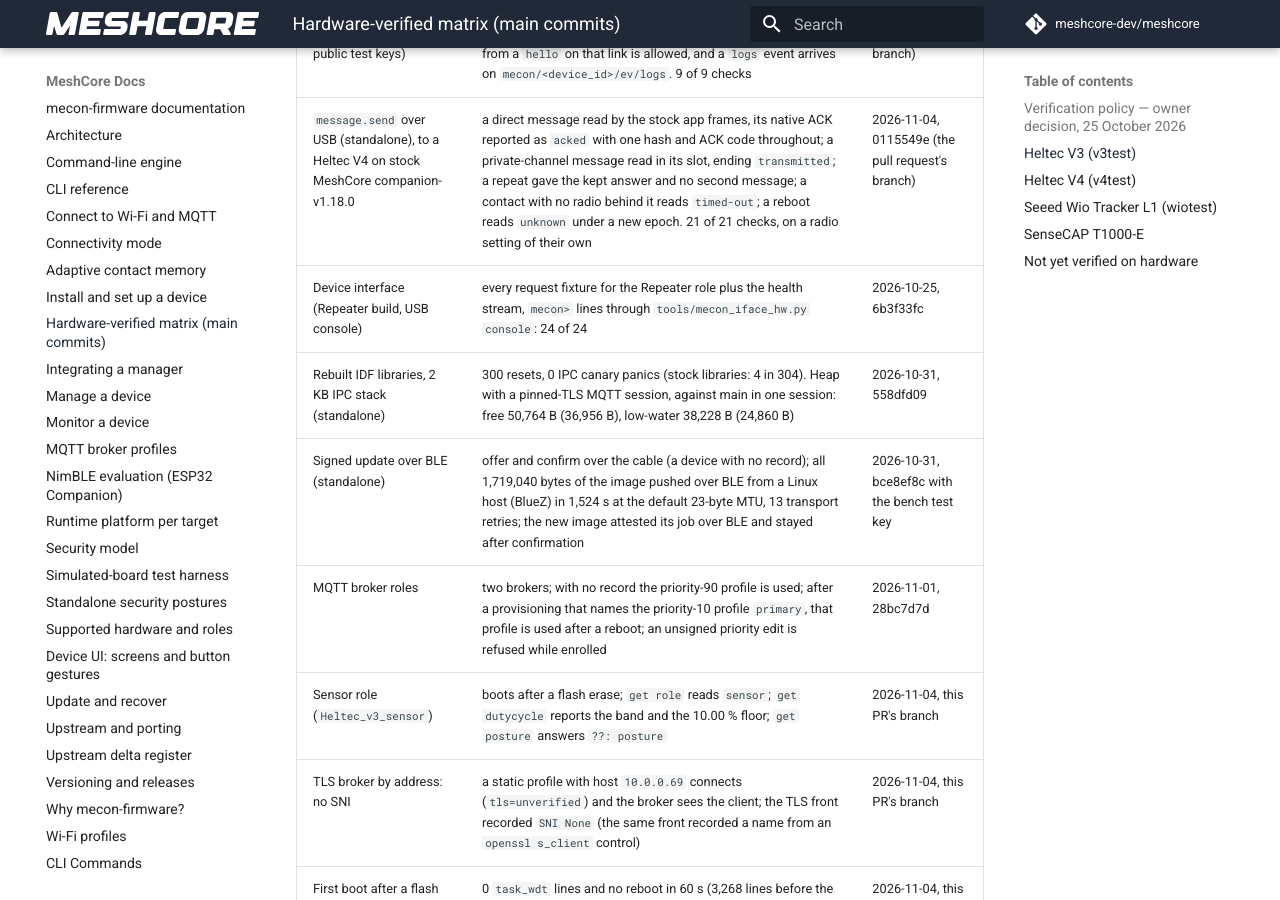
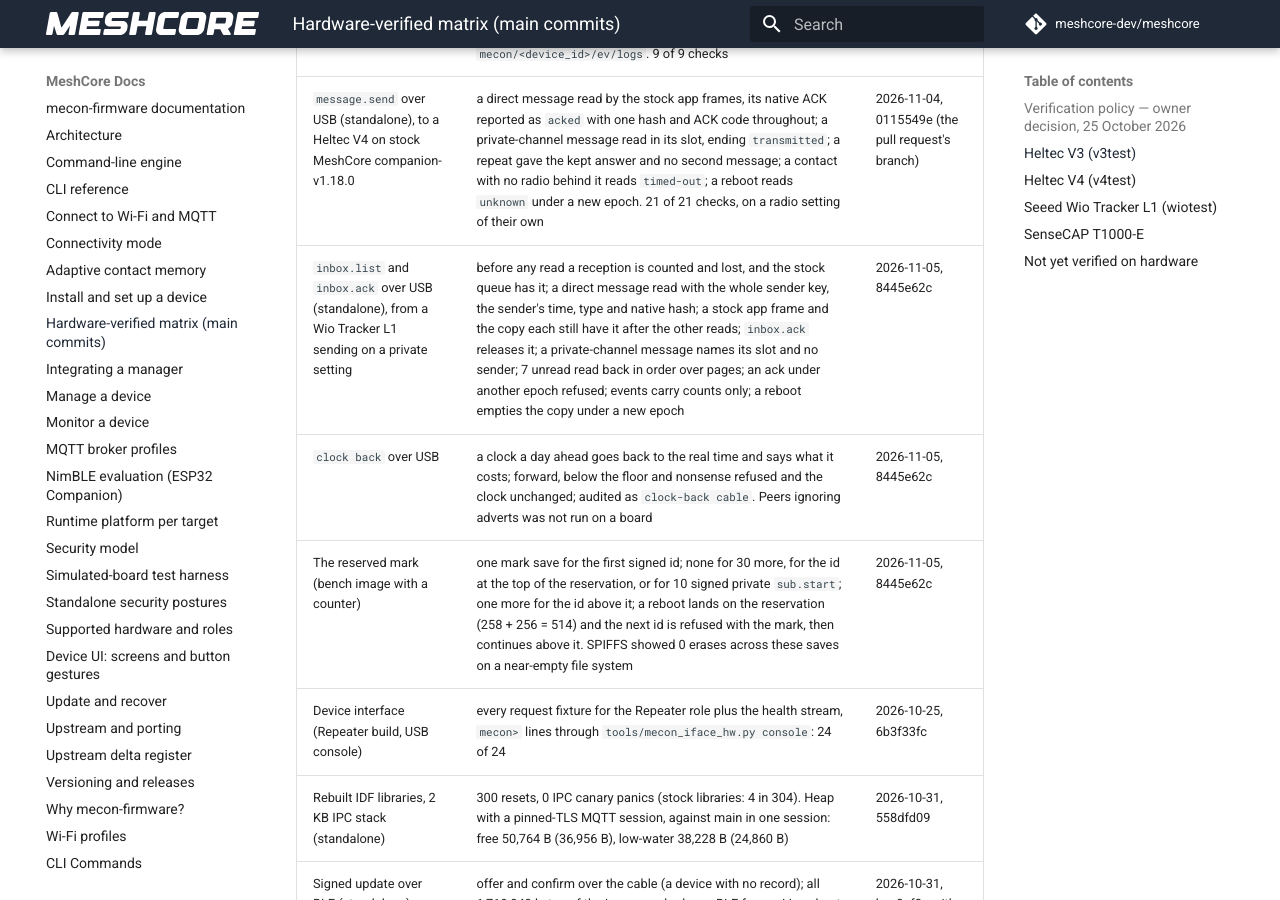
Before and after one commit to hoejriis/mecon-firmware, an MkDocs documentation site: the page built from docs/HARDWARE_VERIFIED.md, in a window 1280 px wide and 900 px high, scrolled down 3294 px. Built offline with MkDocs 1.6.1 and Material for MkDocs 9.7.7, drawn with Linux system fonts in a browser that asks for light colours; comment, search, counter and statistics services are not loaded; some of the changed text lies outside the part shown.

Commit message:
Hardware evidence for the inbox, clock back and the reserved mark; rx_ts as it really is
The bench session showed an unset clock reported as a time, so the contract's claim
that rx_ts is absent until the clock is set was untrue. It now says what the device
does, until the check itself is fixed.

Co-Authored-By: Claude Opus 5.5 (1M context) <noreply@anthropic.com>

```diff
--- a/docs/HARDWARE_VERIFIED.md
+++ b/docs/HARDWARE_VERIFIED.md
@@ -49,6 +49,9 @@ broker host (throwaway TLS brokers) and USB host. Dates are UTC; builds are the
 | Device interface (standalone) | every request fixture of `docs/contract/fixtures/requests.json` plus the health stream, through `tools/mecon_iface_hw.py`: 24 of 24 over USB, 24 of 24 over BLE in three runs with no reset between them (so the retried `config.apply` got its stored result) | 2026-10-24, 9f7b2bb7 |
 | Logs over MQTT, signed (standalone, provisioned with the public test keys) | through a TLS broker with a CA anchor (`tls=verified`): a plain `sub.start` for `logs` is refused; signed with no channel nonce is refused (`bad_channel_nonce`); signed with the nonce from a `hello` on that link is allowed, and a `logs` event arrives on `mecon/<device_id>/ev/logs`. 9 of 9 checks | 2026-11-04, ad4bfe77 (the pull request's branch) |
 | `message.send` over USB (standalone), to a Heltec V4 on stock MeshCore companion-v1.18.0 | a direct message read by the stock app frames, its native ACK reported as `acked` with one hash and ACK code throughout; a private-channel message read in its slot, ending `transmitted`; a repeat gave the kept answer and no second message; a contact with no radio behind it reads `timed-out`; a reboot reads `unknown` under a new epoch. 21 of 21 checks, on a radio setting of their own | 2026-11-04, 0115549e (the pull request's branch) |
+| `inbox.list` and `inbox.ack` over USB (standalone), from a Wio Tracker L1 sending on a private setting | before any read a reception is counted and lost, and the stock queue has it; a direct message read with the whole sender key, the sender's time, type and native hash; a stock app frame and the copy each still have it after the other reads; `inbox.ack` releases it; a private-channel message names its slot and no sender; 7 unread read back in order over pages; an ack under another epoch refused; events carry counts only; a reboot empties the copy under a new epoch | 2026-11-05, 8445e62c |
+| `clock back` over USB | a clock a day ahead goes back to the real time and says what it costs; forward, below the floor and nonsense refused and the clock unchanged; audited as `clock-back cable`. Peers ignoring adverts was not run on a board | 2026-11-05, 8445e62c |
+| The reserved mark (bench image with a counter) | one mark save for the first signed id; none for 30 more, for the id at the top of the reservation, or for 10 signed private `sub.start`; one more for the id above it; a reboot lands on the reservation (258 + 256 = 514) and the next id is refused with the mark, then continues above it. SPIFFS showed 0 erases across these saves on a near-empty file system | 2026-11-05, 8445e62c |
 | Device interface (Repeater build, USB console) | every request fixture for the Repeater role plus the health stream, `mecon> ` lines through `tools/mecon_iface_hw.py console`: 24 of 24 | 2026-10-25, 6b3f33fc |
 | Rebuilt IDF libraries, 2 KB IPC stack (standalone) | 300 resets, 0 IPC canary panics (stock libraries: 4 in 304). Heap with a pinned-TLS MQTT session, against main in one session: free 50,764 B (36,956 B), low-water 38,228 B (24,860 B) | 2026-10-31, 558dfd09 |
 | Signed update over BLE (standalone) | offer and confirm over the cable (a device with no record); all 1,719,040 bytes of the image pushed over BLE from a Linux host (BlueZ) in 1,524 s at the default 23-byte MTU, 13 transport retries; the new image attested its job over BLE and stayed after confirmation | 2026-10-31, bce8ef8c with the bench test key |
@@ -98,6 +101,7 @@ broker host (throwaway TLS brokers) and USB host. Dates are UTC; builds are the
 | Adaptive contacts capacity | 1000 (the store ceiling): the Companion keeps contacts on the 2 MB QSPI flash | 2026-10-21, dd5c9c44 |
 | nRF52 interface worker (#158) | A test-only Repeater build with the device interface, the #157 marker and this worker, over the console with the public test keys: a first `deployment.provision` answered and signed with no reset (it reset the board before the worker); a signed `config.apply` and a signed `deployment.reset` verified on the CC310 and ran. `loop_stack_free` 1,176 B both before and after (the boot's peak); the worker's least free stack 4,864 B of 8 KB. The board was restored to stock 1.17.1 afterwards | 2026-10-29, test build of fix/158 + feat/nrf52-marker-117 |
 | nRF52 receive on the worker (#162) | On the Wio Tracker L1. A Repeater build of this branch received 10 packets on the worker, all handled and with no reset. A test-only Repeater build with the device interface answered requests through the same hand-off; `loop_stack_free` 1,176 B, worker 5,720 B free (a first provisioning is refused on these builds until the nRF52 marker store, so its signed steps did not run). A test-only Companion build filled the 2 MB QSPI to 96.7 % and timed every receive: the first advert-blob save after each of 3 cold boots took 5,423, 5,398 and 5,408 ms (LittleFS's free-block scan); later saves about 850 ms. The filler files were removed and the board restored to stock 1.17.1, same identity and settings | 2026-10-29, test builds of fix/162 |
+| The reserved mark (bench image with a counter and the interface added) | as on the Heltec V3, with erases: a mark save costs 5 page erases; 30 further signed ids, the id at the reservation's top and 10 signed private `sub.start` cost none; the id above it costs 5 again | 2026-11-05, 8445e62c |
 
 ## SenseCAP T1000-E
 
--- a/docs/contract/schema/inbox.list.result.json
+++ b/docs/contract/schema/inbox.list.result.json
@@ -112,7 +112,7 @@
           "rx_ts": {
             "type": "integer",
             "minimum": 1704067200,
-            "description": "This device's clock at reception. Absent while the clock has not been set."
+            "description": "This device's clock at reception. On a board without a battery clock it may be a default the clock started from rather than a time anyone set."
           },
           "age_s": {
             "type": "integer",
```
Also changed, not shown: docs/contract/OPERATIONS.md (+1 -1 lines).
